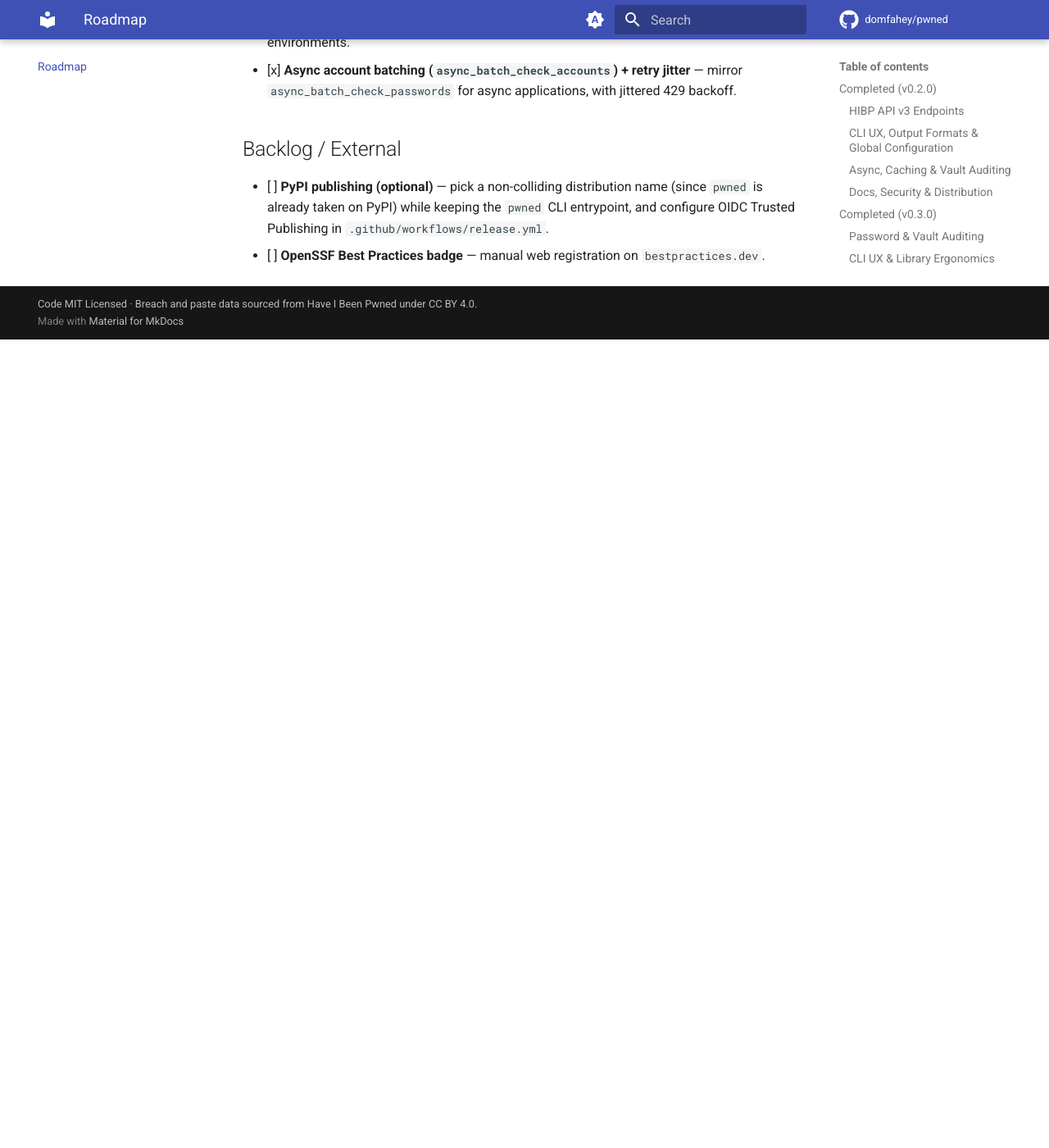
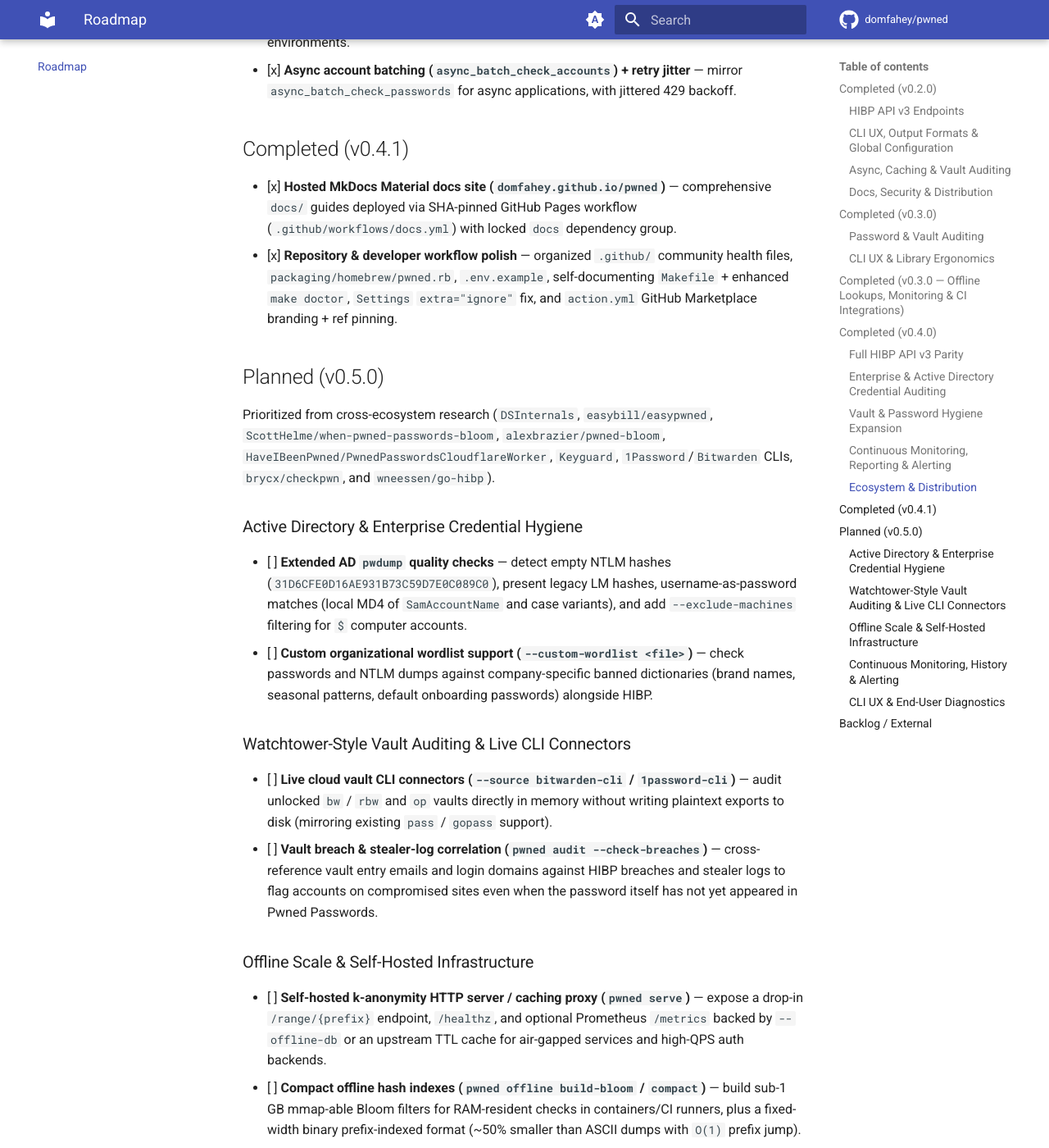
Before and after one commit to domfahey/pwned, an MkDocs documentation site: the page built from docs/roadmap.md, in a window 1280 px wide and 1400 px high, scrolled down 5344 px. Shown: the whole window at 82% size. Built offline with MkDocs 1.6.1 and Material for MkDocs 9.7.7, drawn with Linux system fonts in a browser that asks for light colours; comment, search, counter and statistics services are not loaded; before the commit the page ends 5758 px from its top, so only the background shows below that; some of the changed text lies outside the part shown.

Commit message:
docs: add v0.5.0 roadmap ideas and v0.4.1 milestone (#14)

```diff
--- a/docs/roadmap.md
+++ b/docs/roadmap.md
@@ -89,7 +89,37 @@ Planned and completed improvements for `pwned`, prioritized from peer HIBP CLI/S
 - [x] **Container image (`ghcr.io/domfahey/pwned`)** — publish a minimal distroless/alpine image via `release.yml` for air-gapped, Kubernetes CronJob, and non-Python CI environments.
 - [x] **Async account batching (`async_batch_check_accounts`) + retry jitter** — mirror `async_batch_check_passwords` for async applications, with jittered 429 backoff.
 
+## Completed (v0.4.1)
+
+- [x] **Hosted MkDocs Material docs site (`domfahey.github.io/pwned`)** — comprehensive `docs/` guides deployed via SHA-pinned GitHub Pages workflow (`.github/workflows/docs.yml`) with locked `docs` dependency group.
+- [x] **Repository & developer workflow polish** — organized `.github/` community health files, `packaging/homebrew/pwned.rb`, `.env.example`, self-documenting `Makefile` + enhanced `make doctor`, `Settings` `extra="ignore"` fix, and `action.yml` GitHub Marketplace branding + ref pinning.
+
+## Planned (v0.5.0)
+
+Prioritized from cross-ecosystem research (`DSInternals`, `easybill/easypwned`, `ScottHelme/when-pwned-passwords-bloom`, `alexbrazier/pwned-bloom`, `HaveIBeenPwned/PwnedPasswordsCloudflareWorker`, `Keyguard`, `1Password`/`Bitwarden` CLIs, `brycx/checkpwn`, and `wneessen/go-hibp`).
+
+### Active Directory & Enterprise Credential Hygiene
+- [ ] **Extended AD `pwdump` quality checks** — detect empty NTLM hashes (`31D6CFE0D16AE931B73C59D7E0C089C0`), present legacy LM hashes, username-as-password matches (local MD4 of `SamAccountName` and case variants), and add `--exclude-machines` filtering for `$` computer accounts.
+- [ ] **Custom organizational wordlist support (`--custom-wordlist <file>`)** — check passwords and NTLM dumps against company-specific banned dictionaries (brand names, seasonal patterns, default onboarding passwords) alongside HIBP.
+
+### Watchtower-Style Vault Auditing & Live CLI Connectors
+- [ ] **Live cloud vault CLI connectors (`--source bitwarden-cli` / `1password-cli`)** — audit unlocked `bw` / `rbw` and `op` vaults directly in memory without writing plaintext exports to disk (mirroring existing `pass` / `gopass` support).
+- [ ] **Vault breach & stealer-log correlation (`pwned audit --check-breaches`)** — cross-reference vault entry emails and login domains against HIBP breaches and stealer logs to flag accounts on compromised sites even when the password itself has not yet appeared in Pwned Passwords.
+
+### Offline Scale & Self-Hosted Infrastructure
+- [ ] **Self-hosted k-anonymity HTTP server / caching proxy (`pwned serve`)** — expose a drop-in `/range/{prefix}` endpoint, `/healthz`, and optional Prometheus `/metrics` backed by `--offline-db` or an upstream TTL cache for air-gapped services and high-QPS auth backends.
+- [ ] **Compact offline hash indexes (`pwned offline build-bloom` / `compact`)** — build sub-1 GB mmap-able Bloom filters for RAM-resident checks in containers/CI runners, plus a fixed-width binary prefix-indexed format (~50% smaller than ASCII dumps with `O(1)` prefix jump).
+
+### Continuous Monitoring, History & Alerting
+- [ ] **SQLite exposure history & remediation tracking (`monitor --db`)** — persist first-seen and resolved exposure timestamps in a stdlib `sqlite3` store to track breach trends and rotated credentials across runs, feeding trend summaries into `domain-report`, `--format markdown`, and `--format html`.
+- [ ] **Expanded alert destinations** — add Microsoft Teams (Adaptive Cards), PagerDuty (Events API v2), SMTP email, and GitHub Issue auto-creation/commenting for CI monitoring pipelines.
+
+### CLI UX & End-User Diagnostics
+- [ ] **End-user `pwned doctor` CLI subcommand** — verify HIBP API connectivity, subscription tier/RPM, active credential source, keyring availability, cache size, and offline DB integrity directly from installed `pwned` binaries.
+
 ## Backlog / External
 
 - [ ] **PyPI publishing (optional)** — pick a non-colliding distribution name (since `pwned` is already taken on PyPI) while keeping the `pwned` CLI entrypoint, and configure OIDC Trusted Publishing in `.github/workflows/release.yml`.
+- [ ] **Homebrew tap (`domfahey/homebrew-tap`)** — publish `packaging/homebrew/pwned.rb` and automate formula URL/SHA256 updates on release tags.
+- [ ] **GitHub Marketplace Action listing** — check **Publish this Action to the GitHub Marketplace** on the `v0.4.1` release UI after accepting the GitHub Marketplace Developer Agreement.
 - [ ] **OpenSSF Best Practices badge** — manual web registration on `bestpractices.dev`.
```
